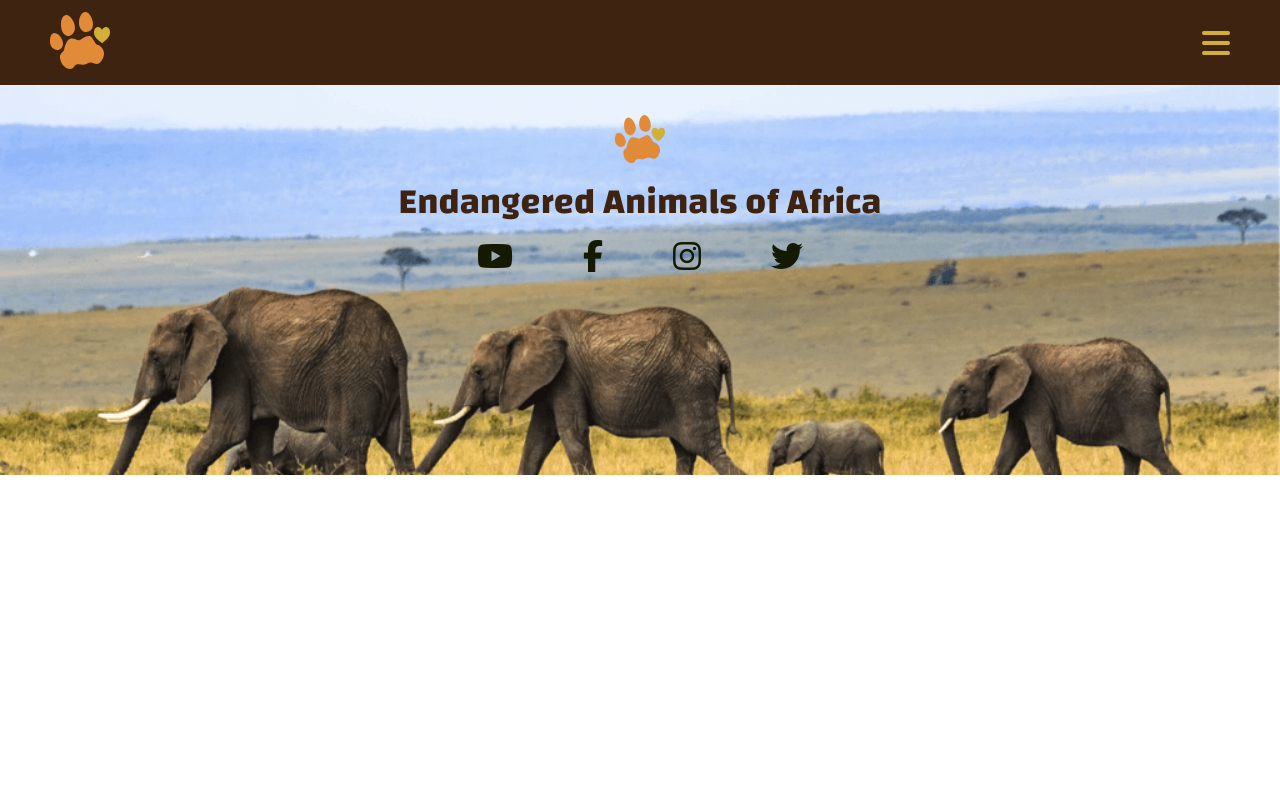
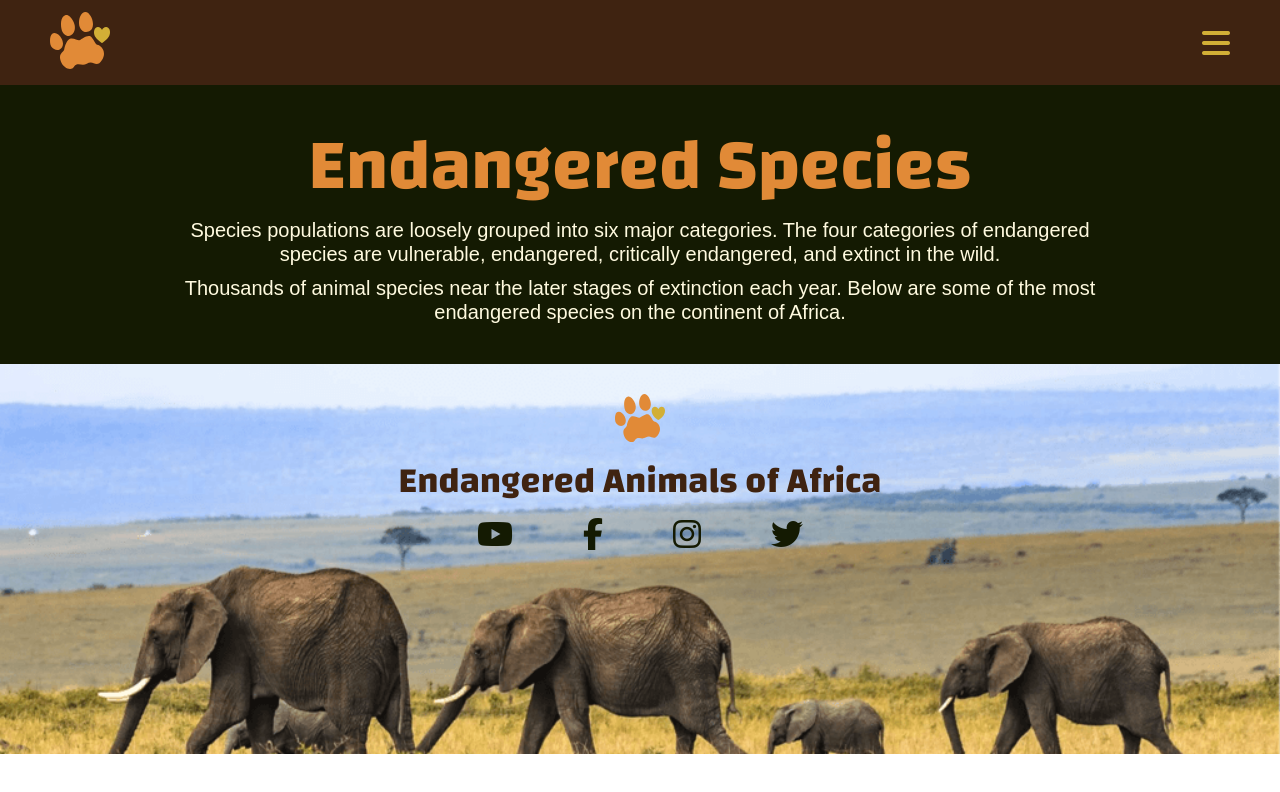
Before and after one commit to blairda/web3, a plain HTML site: page deploy/gallery.html in a window 1280 px wide. Drawn offline with nearby package versions, Linux system fonts and the light colour scheme; a web font is replaced by a local one.

Commit message:
Start gallery-content page/intro

```diff
--- a/deploy/gallery.html
+++ b/deploy/gallery.html
@@ -27,7 +27,20 @@
             </section>
         </div>
     </header>
+    <section class="grid-container" id="gallery-intro">
+            <div>
+                <section class="title">
+                    <h1>Endangered Species</h1>
+                </section>
+                <article class="body">
+                    <p>Species populations are loosely grouped into six major categories. The four categories of endangered
+                        species are vulnerable, endangered, critically endangered, and extinct in the wild.</p>
+                    <p>Thousands of animal species near the later stages of extinction each year. Below are some
+                        of the most endangered species on the continent of Africa.</p>
+                </article>
+            </div>
 
+        </section>
     <footer class="grid-container">
                 <div>
                     <img src="img/header/logo.svg" alt="site logo">
--- a/dev/scss/base/_typography.scss
+++ b/dev/scss/base/_typography.scss
@@ -15,6 +15,7 @@ p,h1,h2,h3,h4,h5,h6{
         color: $orange;
         font-family: 'Changa', sans-serif;
         font-size: rem-calc(36);
+        padding-bottom: 10px;
 
         @include md {
             font-size: rem-calc(60);
@@ -87,28 +88,17 @@ p,h1,h2,h3,h4,h5,h6{
         font-family: 'Changa', sans-serif;
         font-size: rem-calc(100);
         letter-spacing: 45px;
-        // right: -60px;
-        // top: -60px;
 
         @include md {
             font-size: rem-calc(150);
-            letter-spacing: 45px;
-            // right: -60px;
-            // top: -90px;
         }
 
         @include lg {
             font-size: rem-calc(200);
-            letter-spacing: 45px;
-            // right: -60px;
-            // top: -120px;
         }
 
         @include xl {
             font-size: rem-calc(250);
-            letter-spacing: 45px;
-            // right: -70px;
-            // top: -150px;
         }
     }
 }
--- /dev/null
+++ b/dev/scss/sections/_gallery-content.scss
@@ -0,0 +1,26 @@
+/* =============
+    Gallery-Content
+============= */
+#gallery-intro{
+    background-color: $green;
+
+    div{
+        padding: 40px 0;
+
+        @include lg{
+            padding: 40px 10%;
+        }
+
+        section{
+            h1{
+                text-align: center;
+                padding-bottom: 10px;
+            }
+        }
+        article{
+            p{
+                text-align: center;
+            }
+        }
+    }
+}
--- a/dev/scss/sections/_index-content.scss
+++ b/dev/scss/sections/_index-content.scss
@@ -33,6 +33,10 @@
 
             @include xl {
                 margin-top: 10%;
+            }
+
+            h1{
+                padding-bottom: 0;
             }
 
             h1:nth-child(2) {
--- a/dev/scss/styles.scss
+++ b/dev/scss/styles.scss
@@ -20,3 +20,4 @@
 
 // Sections Styles
 @import "sections/_index-content";
+@import "sections/_gallery-content";
```
Also changed, not shown: deploy/index.html (+4 -8 lines), deploy/css/styles.css, 3 other files.
